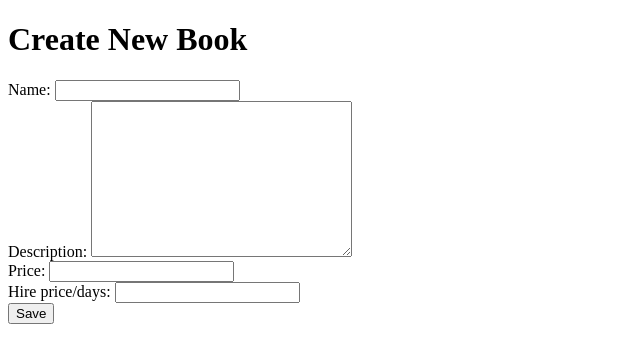
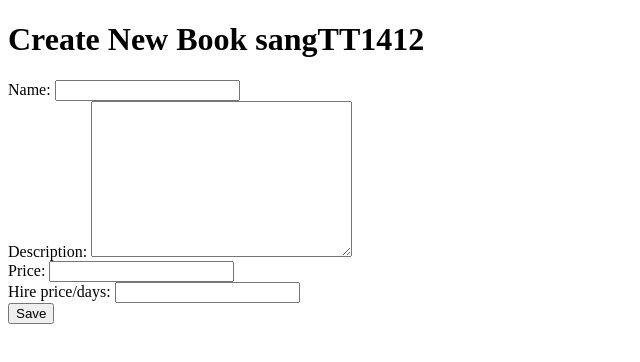
Before and after one commit to quyettv95/typescript-basic, a plain HTML site: page index.html in a window 1280 px wide. Shown: the whole page, without its empty margins (0-640 px from the left). Drawn offline with Linux system fonts and the light colour scheme.

Commit message:
add index ver2

```diff
--- a/index.html
+++ b/index.html
@@ -7,7 +7,7 @@
 
 </head>
 <body>
-    <h1>Create New Book</h1>
+    <h1>Create New Book sangTT1412</h1>
     <form action="">
         <label for="">Name: </label>
         <input type="text" name="name" id="name">
```
